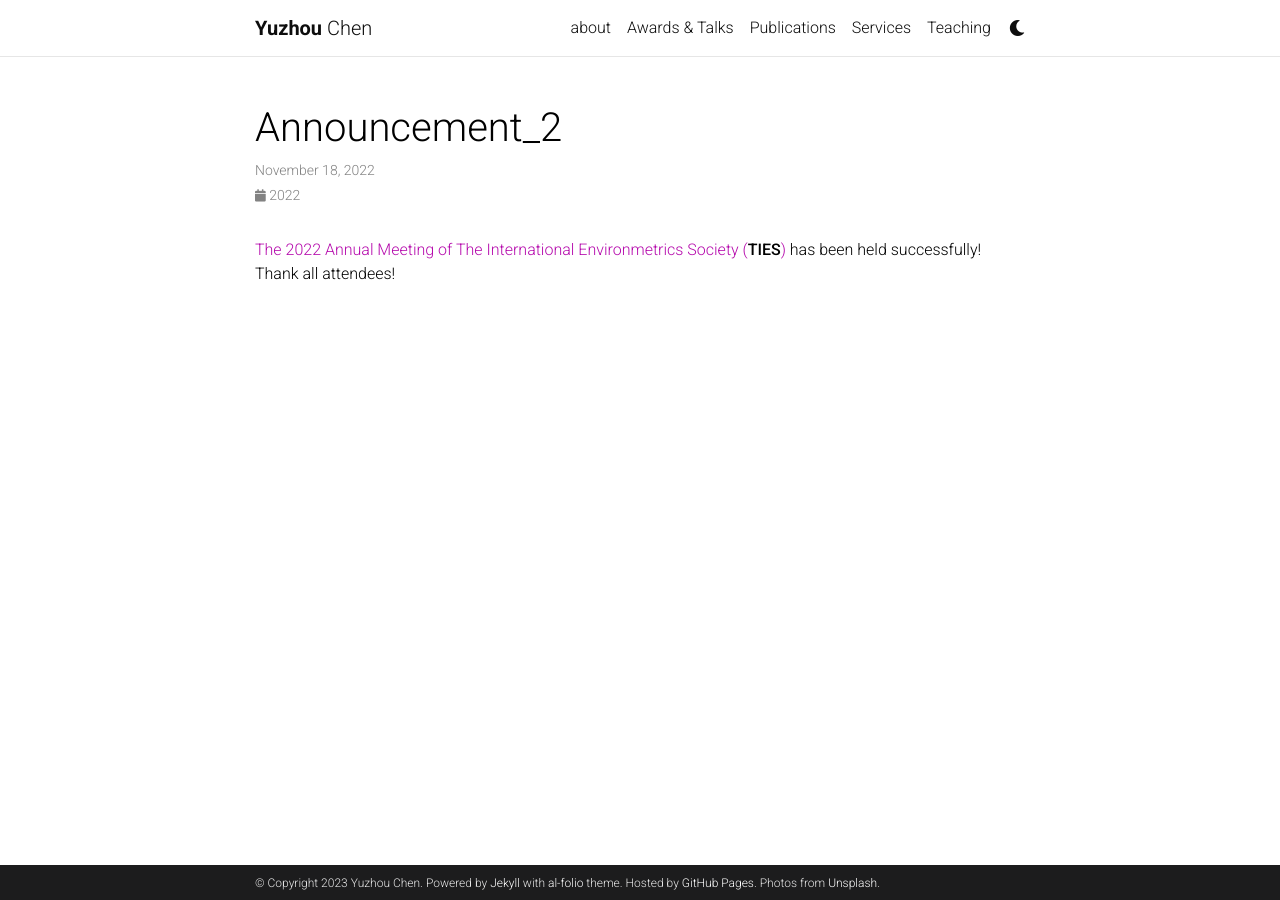
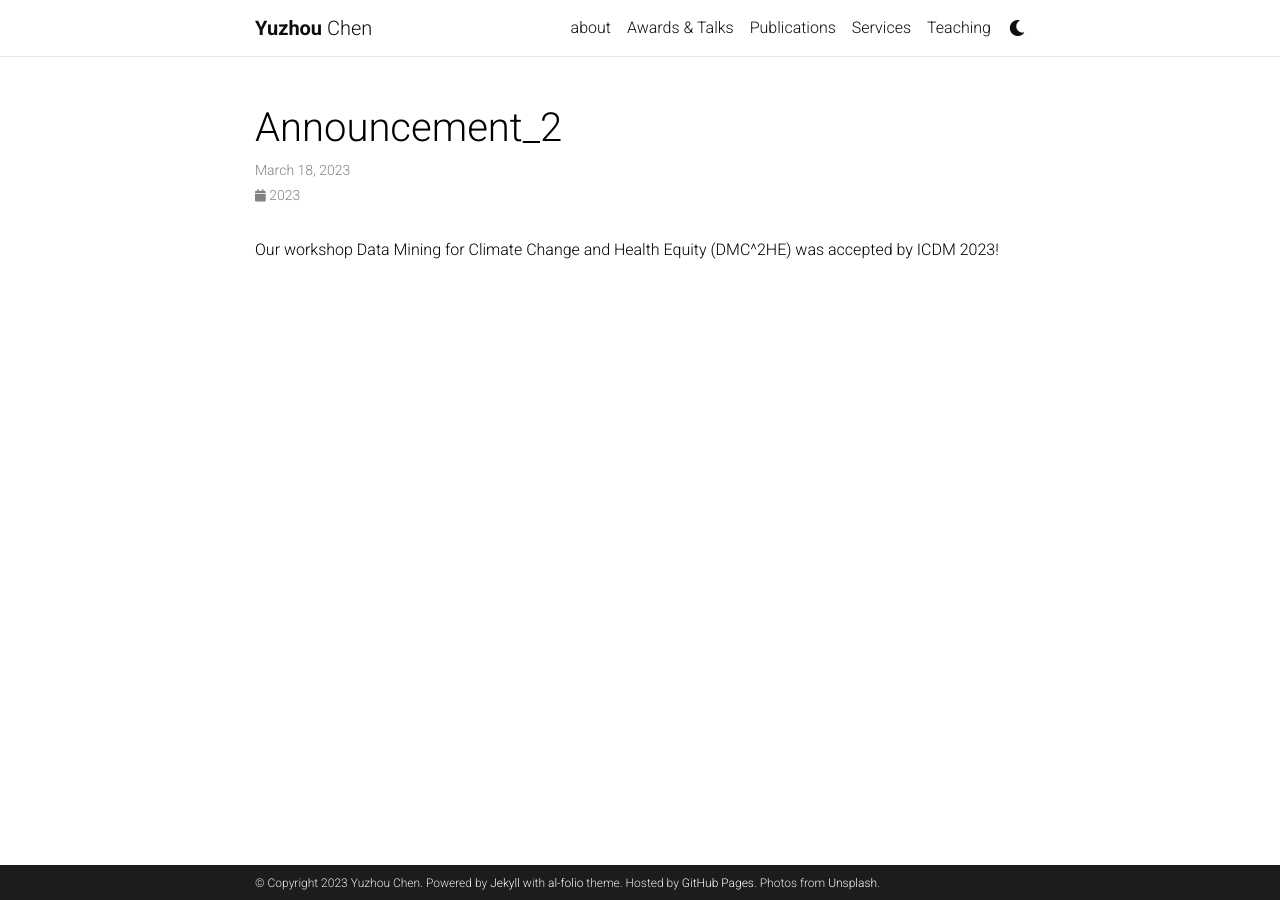
Before and after one commit to yuzhouguangc/yuguang_website, a Jekyll site: the page built from _news/announcement_2.md, in a window 1280 px wide. Built offline with Jekyll 4.4.1, drawn with Linux system fonts in a browser that asks for light colours; comment, search, counter and statistics services are not loaded; a style sheet for code colours, icons or effects is not loaded.

Commit message:
Update announcement_2.md

```diff
--- a/_news/announcement_2.md
+++ b/_news/announcement_2.md
@@ -1,7 +1,7 @@
 ---
 layout: post
-date: 2022-11-18
+date: 2023-03-18
 inline: true
 ---
 
-[The 2022 Annual Meeting of The International Environmetrics Society (**TIES**)](https://www.environmetrics.xyz/TIES2022) has been held successfully! Thank all attendees!
+Our workshop Data Mining for Climate Change and Health Equity (DMC^2HE) was accepted by ICDM 2023!
```
